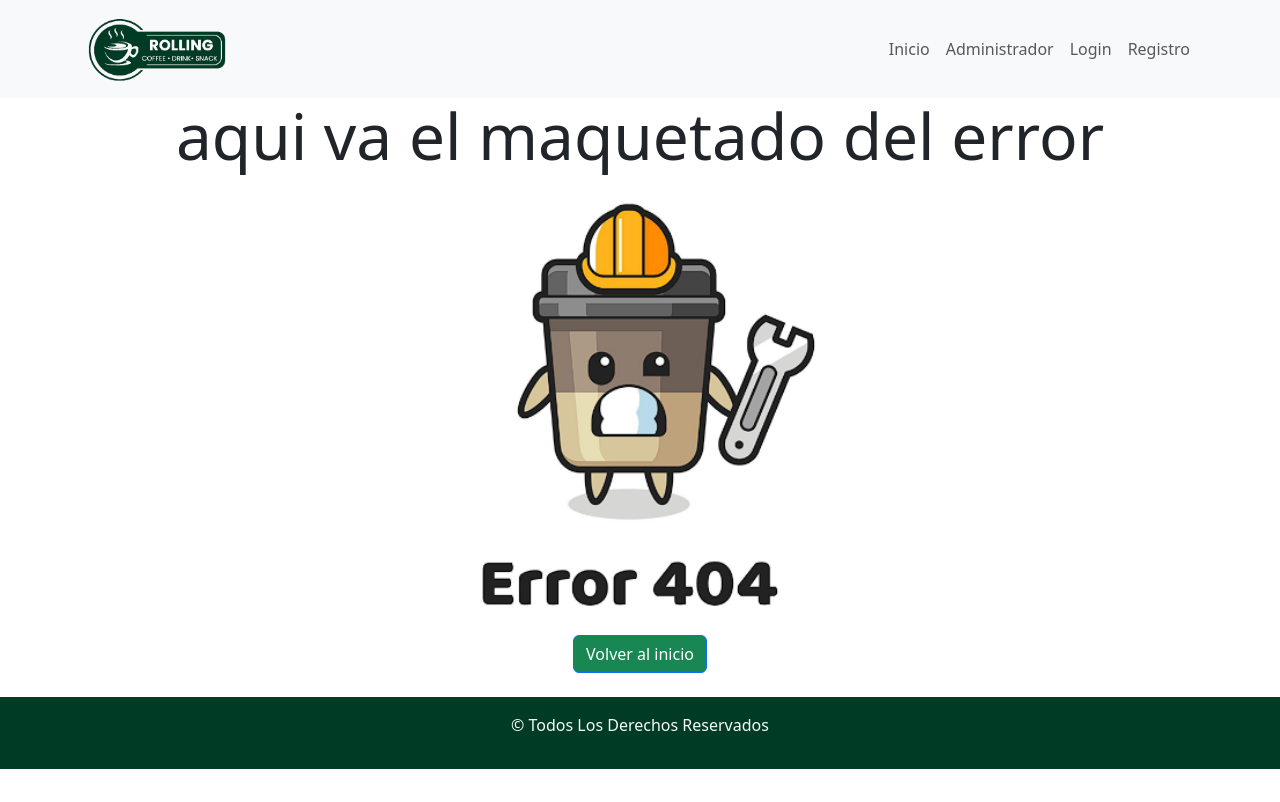
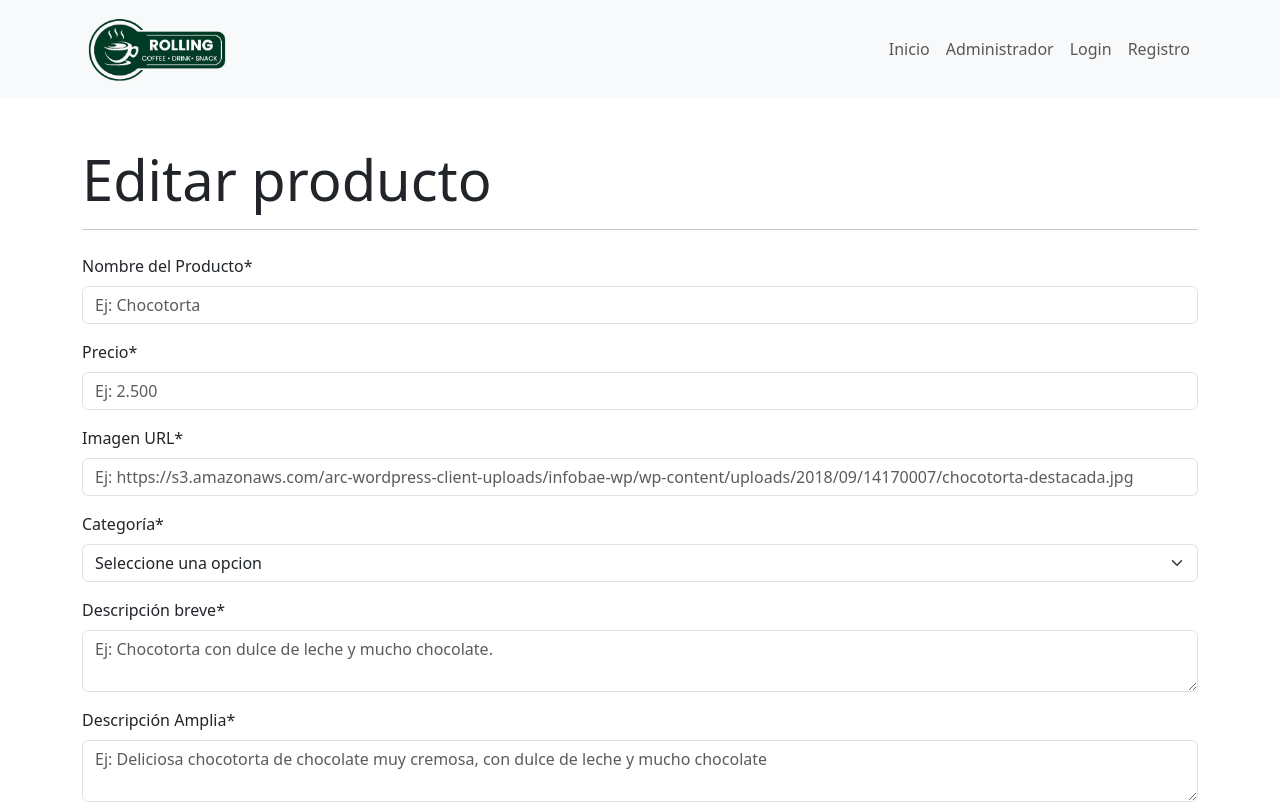
Before and after one commit to suarezagustina/RollingCoffe, a React (Vite) app: page /administrador/editar/1 in a window 1280 px wide. Shown: the top 802 px of the page. Built offline with nearby package versions, Linux system fonts and the light colour scheme; no server answers.

Commit message:
agregamos un props en formularioproducto para saber cuando estamos editando y cuando creamos un producto

```diff
--- a/src/App.jsx
+++ b/src/App.jsx
@@ -20,11 +20,10 @@ function App() {
     <Route exact path="/" element={<Inicio></Inicio>}></Route>
         <Route exact path="/detalleProducto" element={<DetalleProducto></DetalleProducto>}></Route>
         <Route exact path="/administrador" element={<Administrador></Administrador>}></Route>
-        <Route exact path="/administrador/crear" element={<FormularioProducto></FormularioProducto>}></Route>
-        <Route exact path="/administrador/editar" element={<Administrador></Administrador>}></Route>
+        <Route exact path="/administrador/crear" element={<FormularioProducto editar={false} titulo="Nuevo producto"></FormularioProducto>}></Route>
+        <Route exact path="/administrador/editar/:id" element={<FormularioProducto editar={true} titulo="Editar producto"></FormularioProducto>}></Route>
         <Route exact path="/login" element={<LoginAdmi></LoginAdmi>}></Route>
         <Route path="*" element={<Error404></Error404>}></Route>
-      <Route path='*' element={<Error404></Error404>}></Route>
     </Routes>
     <Footer></Footer>
    </BrowserRouter>
--- a/src/components/pages/producto/FormularioProducto.jsx
+++ b/src/components/pages/producto/FormularioProducto.jsx
@@ -2,7 +2,7 @@ import { Form, Button } from "react-bootstrap";
 import { useForm } from "react-hook-form";
 import { crearProductoAPI } from "../../../helpers/queries";
 import Swal from "sweetalert2";
-const FormularioProducto = () => {
+const FormularioProducto = ({editar, titulo}) => {
   const {
     register,
     handleSubmit,
@@ -10,6 +10,9 @@ const FormularioProducto = () => {
     reset
   } = useForm();
   const productoValidado = async(producto) => {
+    if(editar){
+      //agregar logica de editar con la api
+    }else{
     console.log(producto);
     const respuesta = await crearProductoAPI(producto);
     if(respuesta.status === 201){
@@ -29,11 +32,11 @@ const FormularioProducto = () => {
       });
     }
   };
-
+}
 
   return (
     <section className="container mainSection">
-      <h1 className="display-4 mt-5">Nuevo producto</h1>
+      <h1 className="display-4 mt-5">{titulo}</h1>
       <hr />
       <Form className="my-4" onSubmit={handleSubmit(productoValidado)}>
         <Form.Group className="mb-3" controlId="formNombreProdcuto">
```
